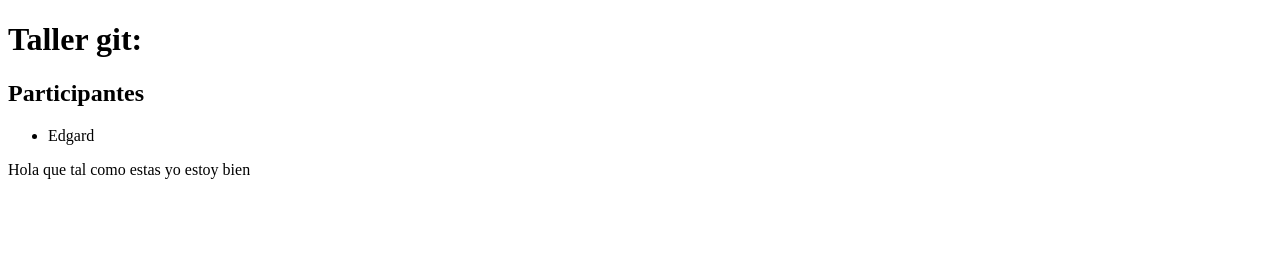
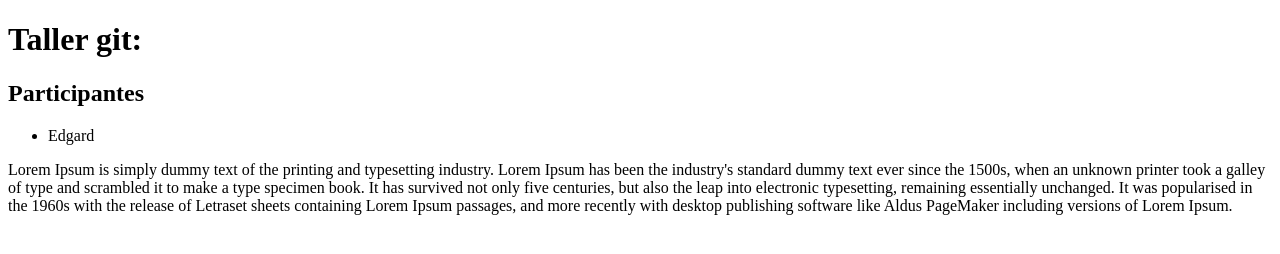
Before and after one commit to edjahevs94/TallerGit, a plain HTML site: page index.html in a window 1280 px wide. Drawn offline with Linux system fonts and the light colour scheme.

Commit message:
forzando conflicto

```diff
--- a/index.html
+++ b/index.html
@@ -11,6 +11,6 @@
     <ul>
         <li>Edgard</li>
     </ul>
-    <div>Hola que tal como estas yo estoy bien</div>
+    <div>Lorem Ipsum is simply dummy text of the printing and typesetting industry. Lorem Ipsum has been the industry's standard dummy text ever since the 1500s, when an unknown printer took a galley of type and scrambled it to make a type specimen book. It has survived not only five centuries, but also the leap into electronic typesetting, remaining essentially unchanged. It was popularised in the 1960s with the release of Letraset sheets containing Lorem Ipsum passages, and more recently with desktop publishing software like Aldus PageMaker including versions of Lorem Ipsum.</div>
 </body>
 </html>
```
